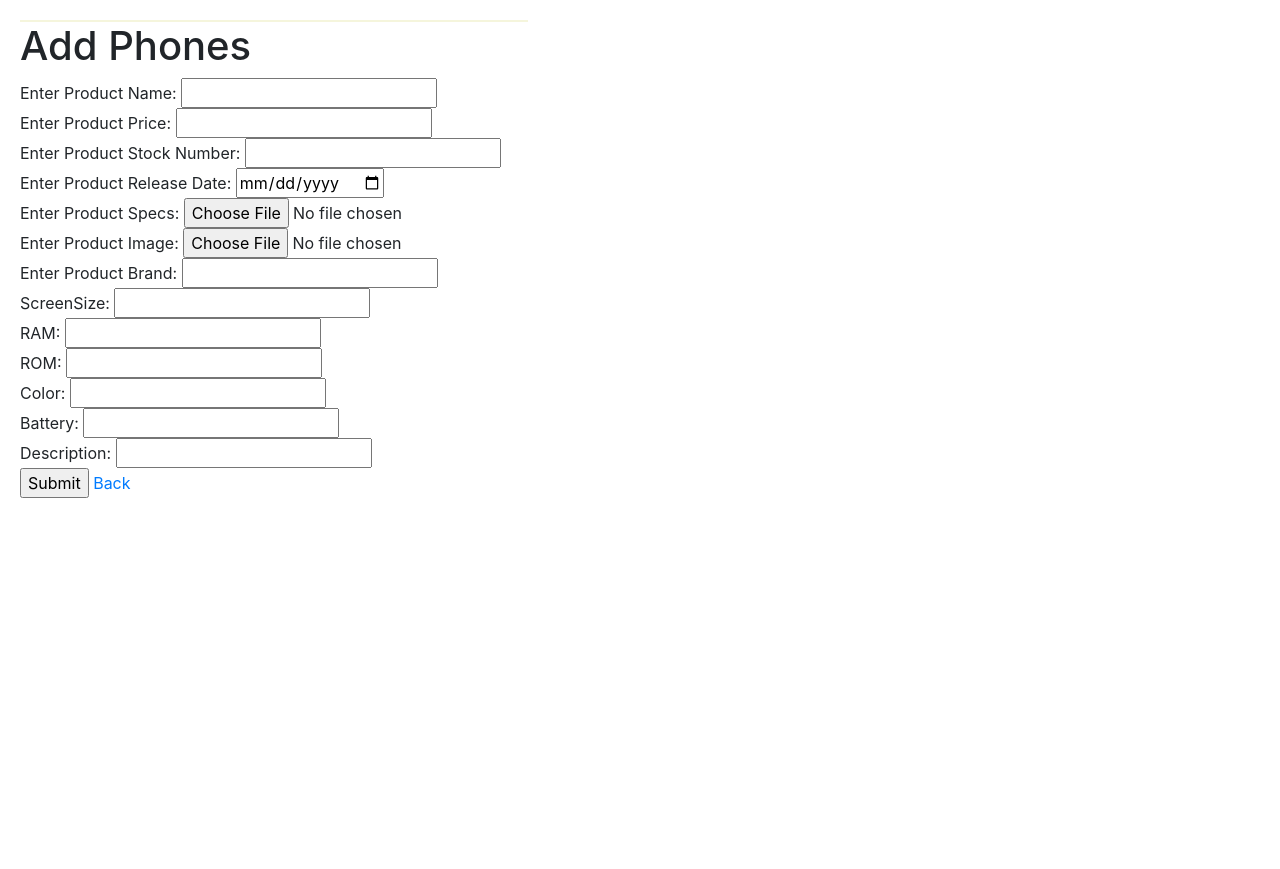
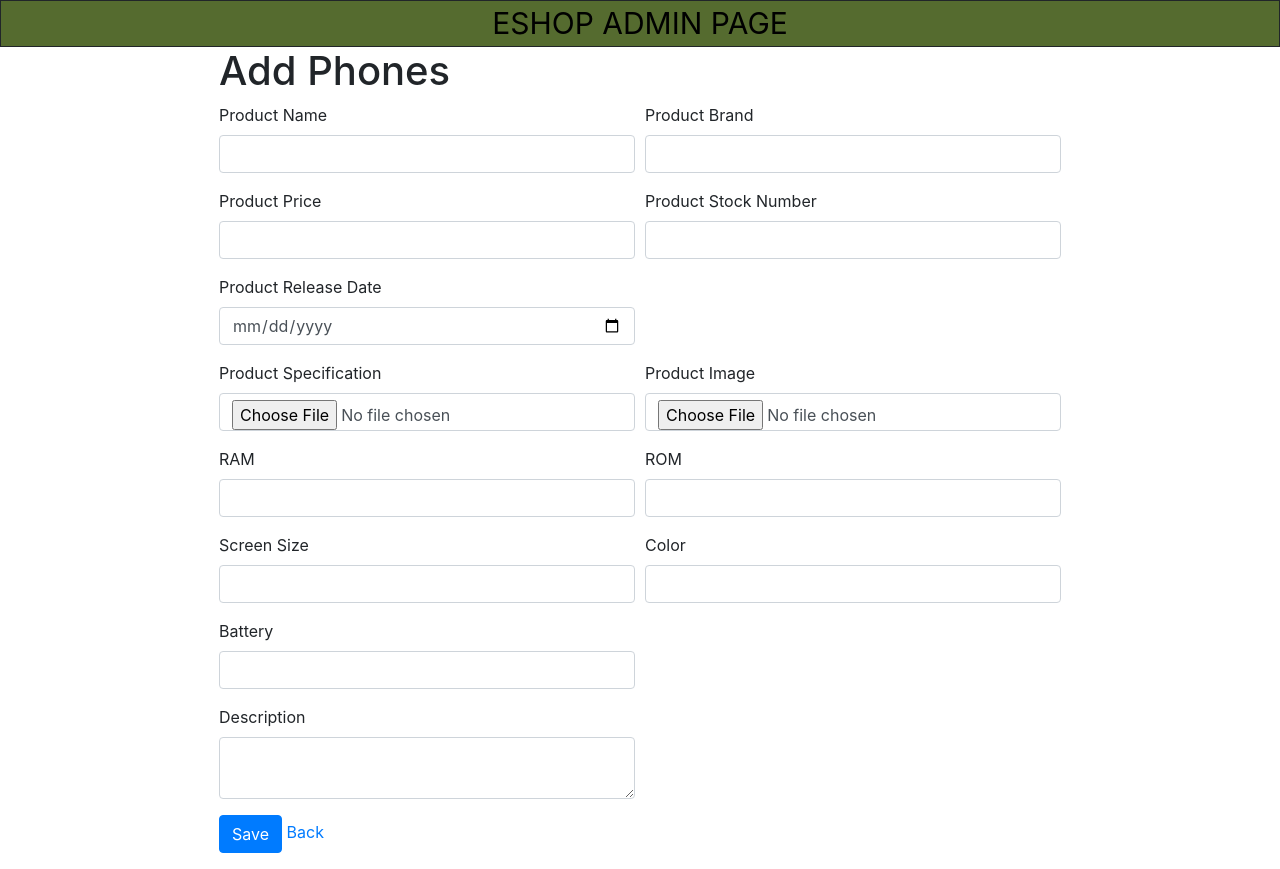
Before and after one commit to hexmo/RTX_boys_ADC7, a Django app: page /manageProduct/addPhoneForm in a window 1280 px wide. Before the commit the page ends 498 px from the top, so only its background shows below. Run offline with Django 3.2, Linux system fonts and the light colour scheme; some libraries are stand-ins or nearby versions.

Commit message:
Worked on forms layout

```diff
--- /dev/null
+++ b/eshop/media/important.txt
@@ -0,0 +1,5 @@
+Gmail: 		dhakalsandesh5@gmail.com___(messisandesh11)
+AppleID:	dhakalsandesh5@gmail.com___(Aadesh3864)
+Facebook:	dhakalsandesh5@gmail.com___(billionaire11)
+Nabil :		(3110017519070)(Billion11)(2468)
+NicAsia:	(4987018702952401)(billion@11)(2468)
--- a/eshop/productmanagement/Templates/addPhoneForm.htm
+++ b/eshop/productmanagement/Templates/addPhoneForm.htm
@@ -8,30 +8,87 @@
     <title>Phone Add Form</title>
 </head>
 <body>
-    <div style="display: inline-block; padding: 20px">
-        <div style="color:beige; border:1px solid">
+    <div class=".navbar-brand" style="font-size:30px; border:1px solid; background-color:darkolivegreen">
+        <a class="row justify-content-center" href="#" style="text-decoration: none;color:black;">ESHOP ADMIN PAGE</a>
+    </div>
 
-        </div>
-        <div >
-            <h1>Add Phones</h1>
-            <form action="addPhoneForm/save" method="POST" enctype="multipart/form-data">
-                {%csrf_token%}
-                Enter Product Name: <input type="text" name="Name"><br>
-                Enter Product Price: <input type="text" name="Price"><br>
-                Enter Product Stock Number: <input type="text" name="StockNo"><br>
-                Enter Product Release Date: <input type="date" name="Date"><br>
-                Enter Product Specs: <input type="file" name="Specification"><br>
-                Enter Product Image: <input type="file" accept="image/" name="Image"><br>
-                Enter Product Brand: <input type="text" name="Brand"><br>
-                ScreenSize: <input type="text" name="screen size"><br>
-                RAM: <input type="text" name="ram"><br>
-                ROM: <input type="text" name="rom"><br>
-                Color: <input type="text" name="Color"><br>
-                Battery: <input type="text" name="Battery"><br>
-                Description: <input type="text" name="Description"><br>
-                <input type="Submit">
-                <a href="{% url 'product' %}">Back</a>
-            </form>
+
+    <div class="row justify-content-center">
+        <div>
+            <div><h1>Add Phones</h1></div>
+            <div class="form-group">
+                <form action="addPhoneForm/save" method="POST" enctype="multipart/form-data">
+                    {%csrf_token%}
+                    <div class="form-row">
+                        <div class="form-group col-md-6">
+                            <label for="">Product Name</label>
+                            <input type="text" name="Name" class="form-control">
+                        </div>
+                        <div class="form-group col-md-6">
+                            <label for="">Product Brand</label>
+                            <input type="text" name="Brand" class="form-control">
+                        </div>
+                    </div>
+                    <div class="form-row">
+                        <div class="form-group col-md-6">
+                            <label for="">Product Price</label>
+                            <input type="text" name="Price" class="form-control">
+                        </div>
+                        <div class="form-group col-md-6">
+                            <label for="">Product Stock Number</label>
+                            <input type="text" name="StockNo" class="form-control">
+                        </div>
+                        <div class="form-group col-md-6">
+                            <label for="">Product Release Date</label>
+                            <input type="date" name="Date" class="form-control">
+                        </div>
+                    </div>
+                    <div class="form-row">
+                        <div class="form-group col-md-6">
+                            <label for="">Product Specification</label>
+                            <input type="file" name="Specification" class="form-control">
+                        </div>
+                        <div class="form-group col-md-6">
+                            <label for="">Product Image</label>
+                            <input type="file" accept="image/" name="Image" class="form-control">
+                        </div>
+                    </div>
+                    <div class="form-row">
+                        <div class="form-group col-md-6">
+                            <label for="">RAM</label>
+                            <input type="text" name="ram" class="form-control">
+                        </div>
+                        <div class="form-group col-md-6">
+                            <label for="">ROM</label>
+                            <input type="text" name="rom" class="form-control">
+                        </div>
+                    </div>
+                    <div class="form-row">
+                        <div class="form-group col-md-6">
+                            <label for="">Screen Size</label>
+                            <input type="text" name="screen size" class="form-control">
+                        </div>
+                        <div class="form-group col-md-6">
+                            <label for="">Color</label>
+                            <input type="text" name="Color" class="form-control">
+                        </div>
+                        <div class="form-group col-md-6">
+                            <label for="">Battery</label>
+                            <input type="text" name="Battery" class="form-control">
+                        </div>
+                    </div>
+                    <div class="form-row">
+                        <div class="form-group col-md-6">
+                            <label for="">Description</label>
+                            <textarea name="Description" class="form-control"></textarea>
+                        </div>
+                    </div>
+                    <button type="submit" class="btn btn-primary">Save</button>
+                    <!-- <input type="Submit"> -->
+                    <a href="{% url 'product' %}">Back</a>
+                </form>
+            </div>
+
         </div>
     </div>
 
--- a/eshop/productmanagement/views.py
+++ b/eshop/productmanagement/views.py
@@ -36,7 +36,6 @@ def view_accessories_form(request):
 
 #save retrieved data in database
 def  save_phone_database(request):
-
     get_screenSize = request.POST['screen size']
     get_RAM = request.POST['ram']
     get_ROM = request.POST['rom']
```
Also changed, not shown: eshop/productmanagement/Templates/accessoriesForm.htm (+61 -20 lines), eshop/productmanagement/Templates/updateForms/accessoriesUpdate.htm (added, +81 -0 lines), eshop/productmanagement/Templates/updateForms/phoneUpdate.htm (added, +97 -0 lines), eshop/db.sqlite3, eshop/media/IMG_20170724_094032_G8079EA.jpg (added), 2 other files.
